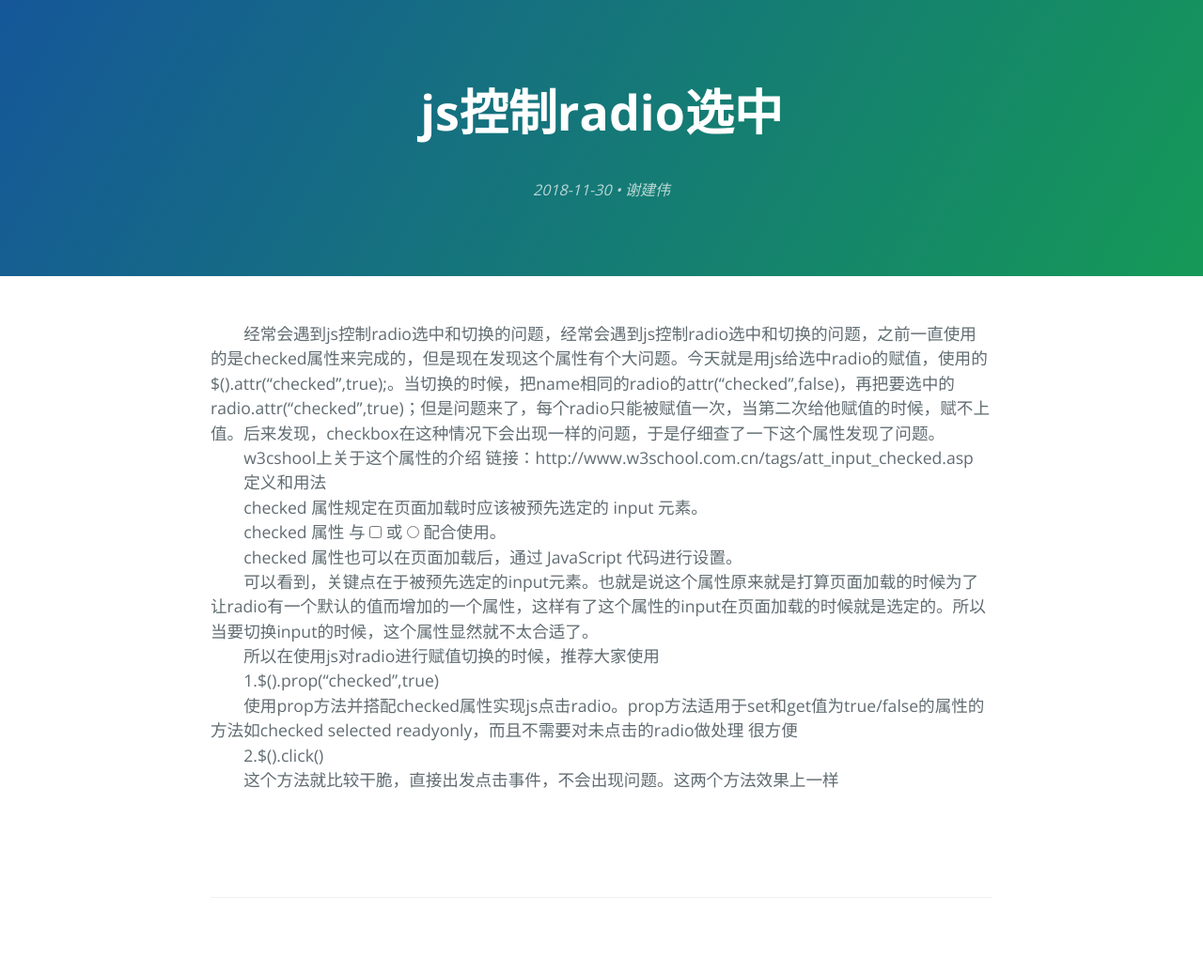
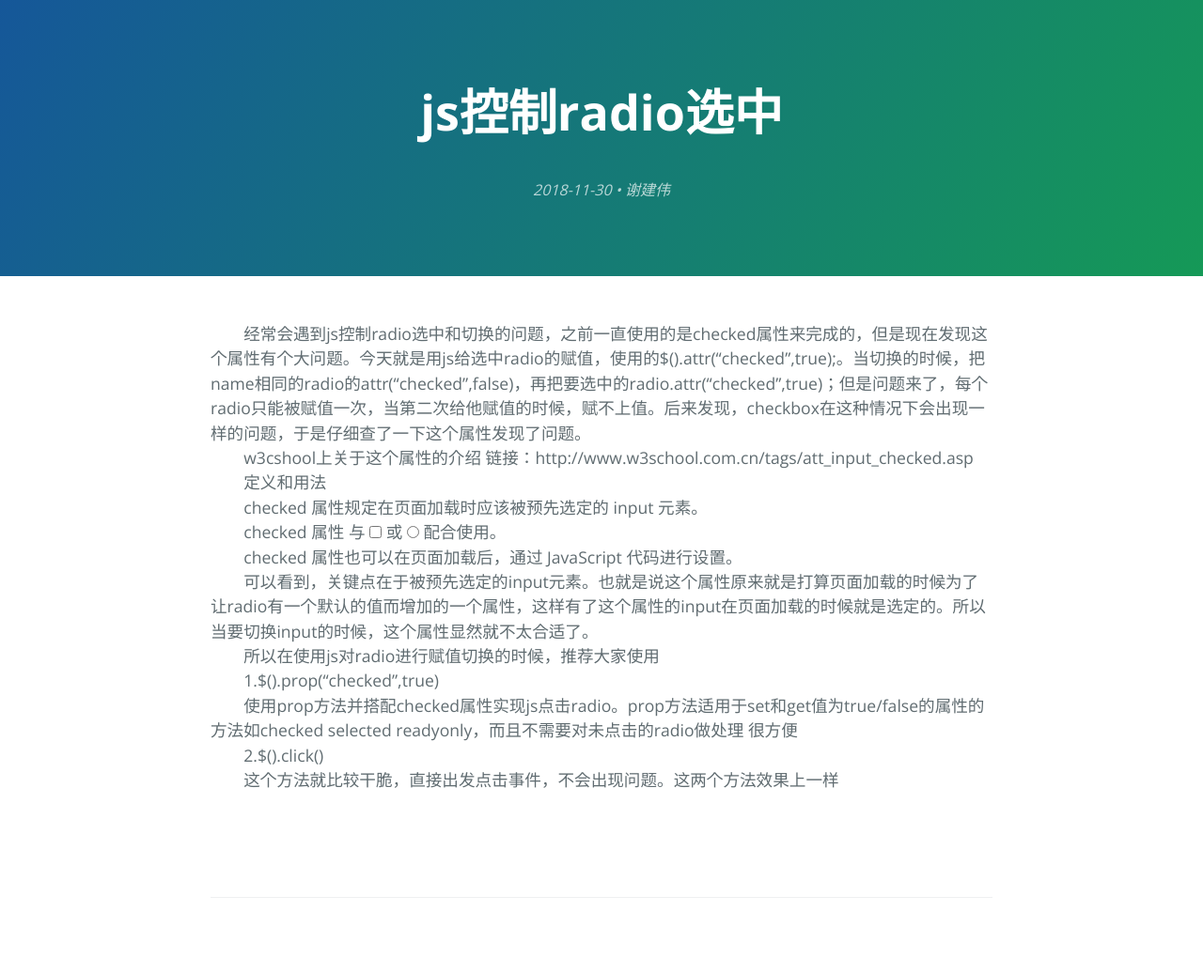
Before and after one commit to xiejianwei1024/xiejianwei1024.github.io, a Jekyll site: the page built from _posts/2018-11-30-js-radio1.md, in a window 1280 px wide. Shown: the whole page at 94% size. Built offline with Jekyll 4.4.1, drawn with Linux system fonts in a browser that asks for light colours.

Commit message:
js radio

```diff
--- a/_posts/2018-11-30-js-radio1.md
+++ b/_posts/2018-11-30-js-radio1.md
@@ -3,7 +3,7 @@ layout: post
 title: js控制radio选中
 ---
 
-&emsp;&emsp;经常会遇到js控制radio选中和切换的问题，经常会遇到js控制radio选中和切换的问题，之前一直使用的是checked属性来完成的，但是现在发现这个属性有个大问题。今天就是用js给选中radio的赋值，使用的$().attr("checked",true);。当切换的时候，把name相同的radio的attr("checked",false)，再把要选中的radio.attr("checked",true)；但是问题来了，每个radio只能被赋值一次，当第二次给他赋值的时候，赋不上值。后来发现，checkbox在这种情况下会出现一样的问题，于是仔细查了一下这个属性发现了问题。<br/>
+&emsp;&emsp;经常会遇到js控制radio选中和切换的问题，之前一直使用的是checked属性来完成的，但是现在发现这个属性有个大问题。今天就是用js给选中radio的赋值，使用的$().attr("checked",true);。当切换的时候，把name相同的radio的attr("checked",false)，再把要选中的radio.attr("checked",true)；但是问题来了，每个radio只能被赋值一次，当第二次给他赋值的时候，赋不上值。后来发现，checkbox在这种情况下会出现一样的问题，于是仔细查了一下这个属性发现了问题。<br/>
 &emsp;&emsp;w3cshool上关于这个属性的介绍 链接：http://www.w3school.com.cn/tags/att_input_checked.asp<br/>
 &emsp;&emsp;定义和用法<br/>
 &emsp;&emsp;checked 属性规定在页面加载时应该被预先选定的 input 元素。<br/>
```
